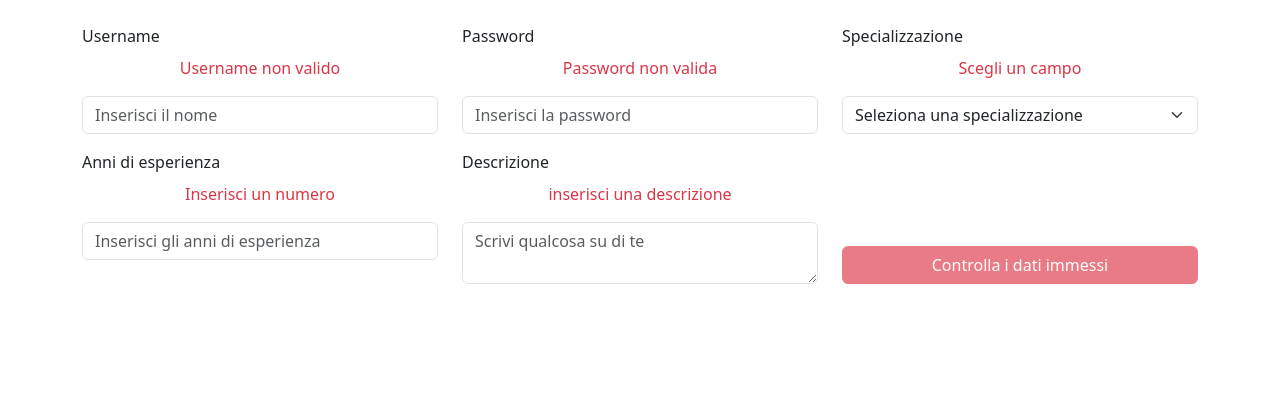
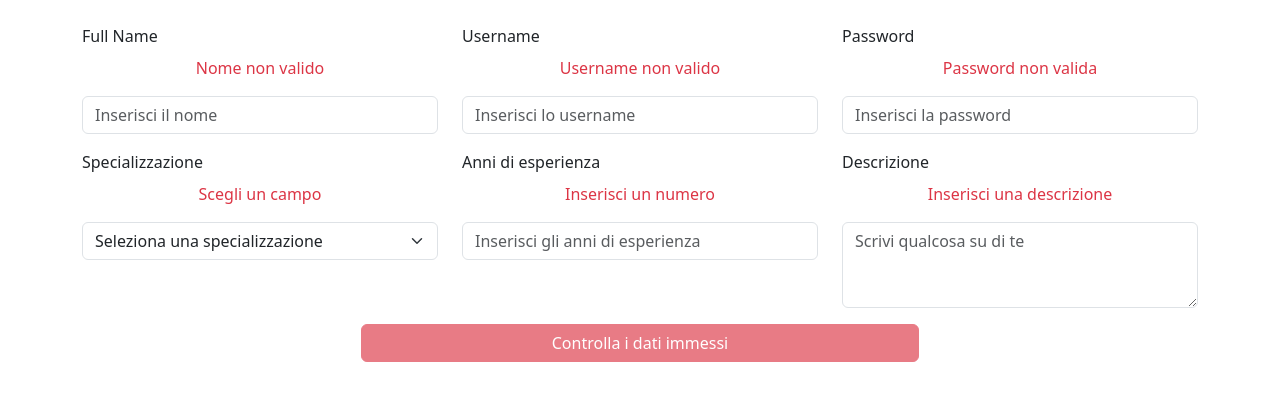
Before and after one commit to MorettiAndrea/ex-react-useref-signup, a React app: page / in a window 1280 px wide. Shown: the top 400 px of the page. Built offline with nearby package versions, Linux system fonts and the light colour scheme; the HTML template or start-up script is replaced by a standard one.

Commit message:
added full name

```diff
--- a/src/App.jsx
+++ b/src/App.jsx
@@ -1,6 +1,7 @@
 import { useRef, useMemo, useState } from "react";
 
 export default function App() {
+  const [fullName, setFullName] = useState("");
   const [userName, setUserName] = useState("");
   const [password, setPassword] = useState("");
   const [specialization, setSpecialization] = useState("");
@@ -18,8 +19,8 @@ export default function App() {
   const onSubmit = (e) => {
     e.preventDefault();
 
-    const errorsCheck =
-      !userName.trim() ||
+    const errorsCheck = !fullName.trim();
+    !userName.trim() ||
       !password.trim() ||
       !specialization.trim() ||
       !yearOfService.trim() ||
@@ -70,6 +71,7 @@ export default function App() {
 
   const buttonLock = useMemo(() => {
     return (
+      !fullName ||
       !userNameValidator ||
       !passwordValidator ||
       !descriptionValidator ||
@@ -78,17 +80,43 @@ export default function App() {
       !yearOfService
     );
   }, [
+    fullName,
     userNameValidator,
     passwordValidator,
     descriptionValidator,
     specialization,
     yearOfService,
   ]);
+
   // dom
+
   return (
     <div className="container mt-4">
       <form onSubmit={onSubmit}>
         <div className="row mb-3">
+          <div className="col-4">
+            <label htmlFor="fullName" className="form-label">
+              Full Name
+            </label>
+            <p
+              className={
+                fullName
+                  ? "text-center text-success"
+                  : "text-center text-danger"
+              }
+            >
+              {fullName ? "Nome valido" : "Nome non valido"}
+            </p>
+            <input
+              type="text"
+              id="fullName"
+              className="form-control"
+              value={fullName}
+              placeholder="Inserisci il nome"
+              onChange={(e) => setFullName(e.target.value)}
+            />
+          </div>
+
           <div className="col-4">
             <label htmlFor="userName" className="form-label">
               Username
@@ -96,7 +124,7 @@ export default function App() {
             <p
               className={
                 userNameValidator
-                  ? "text-center text-success "
+                  ? "text-center text-success"
                   : "text-center text-danger"
               }
             >
@@ -107,7 +135,7 @@ export default function App() {
               id="userName"
               className="form-control"
               value={userName}
-              placeholder="Inserisci il nome"
+              placeholder="Inserisci lo username"
               onChange={(e) => setUserName(e.target.value)}
             />
           </div>
@@ -119,7 +147,7 @@ export default function App() {
             <p
               className={
                 passwordValidator
-                  ? "text-center text-success "
+                  ? "text-center text-success"
                   : "text-center text-danger"
               }
             >
@@ -134,7 +162,9 @@ export default function App() {
               onChange={(e) => setPassword(e.target.value)}
             />
           </div>
+        </div>
 
+        <div className="row mb-3">
           <div className="col-4">
             <label htmlFor="specialization" className="form-label">
               Specializzazione
@@ -142,7 +172,7 @@ export default function App() {
             <p
               className={
                 specialization
-                  ? "text-center text-success "
+                  ? "text-center text-success"
                   : "text-center text-danger"
               }
             >
@@ -160,9 +190,7 @@ export default function App() {
               <option value="Backend">Backend</option>
             </select>
           </div>
-        </div>
 
-        <div className="row my-3">
           <div className="col-4">
             <label htmlFor="yearOfService" className="form-label">
               Anni di esperienza
@@ -170,12 +198,12 @@ export default function App() {
             <p
               className={
                 yearOfService < 1 || !yearOfService
-                  ? "text-center text-danger "
+                  ? "text-center text-danger"
                   : "text-center text-success"
               }
             >
               {yearOfService < 1 || !yearOfService
-                ? "Inserisci un numero "
+                ? "Inserisci un numero"
                 : "Numero valido"}
             </p>
             <input
@@ -196,13 +224,13 @@ export default function App() {
             <p
               className={
                 descriptionValidator
-                  ? "text-center text-success "
+                  ? "text-center text-success"
                   : "text-center text-danger"
               }
             >
               {descriptionValidator
                 ? "Descrizione inserita"
-                : "inserisci una descrizione"}
+                : "Inserisci una descrizione"}
             </p>
             <textarea
               id="description"
@@ -210,14 +238,17 @@ export default function App() {
               value={description}
               placeholder="Scrivi qualcosa su di te"
               onChange={(e) => setDescription(e.target.value)}
+              rows="3"
             ></textarea>
           </div>
+        </div>
 
-          <div className="col-4 d-flex align-items-end">
+        <div className="row">
+          <div className="col-12 d-flex justify-content-center">
             <button
               type="submit"
               className={
-                buttonLock ? "btn btn-danger w-100" : "btn btn-primary w-100"
+                buttonLock ? "btn btn-danger w-50" : "btn btn-primary w-50"
               }
               disabled={buttonLock}
             >
```
